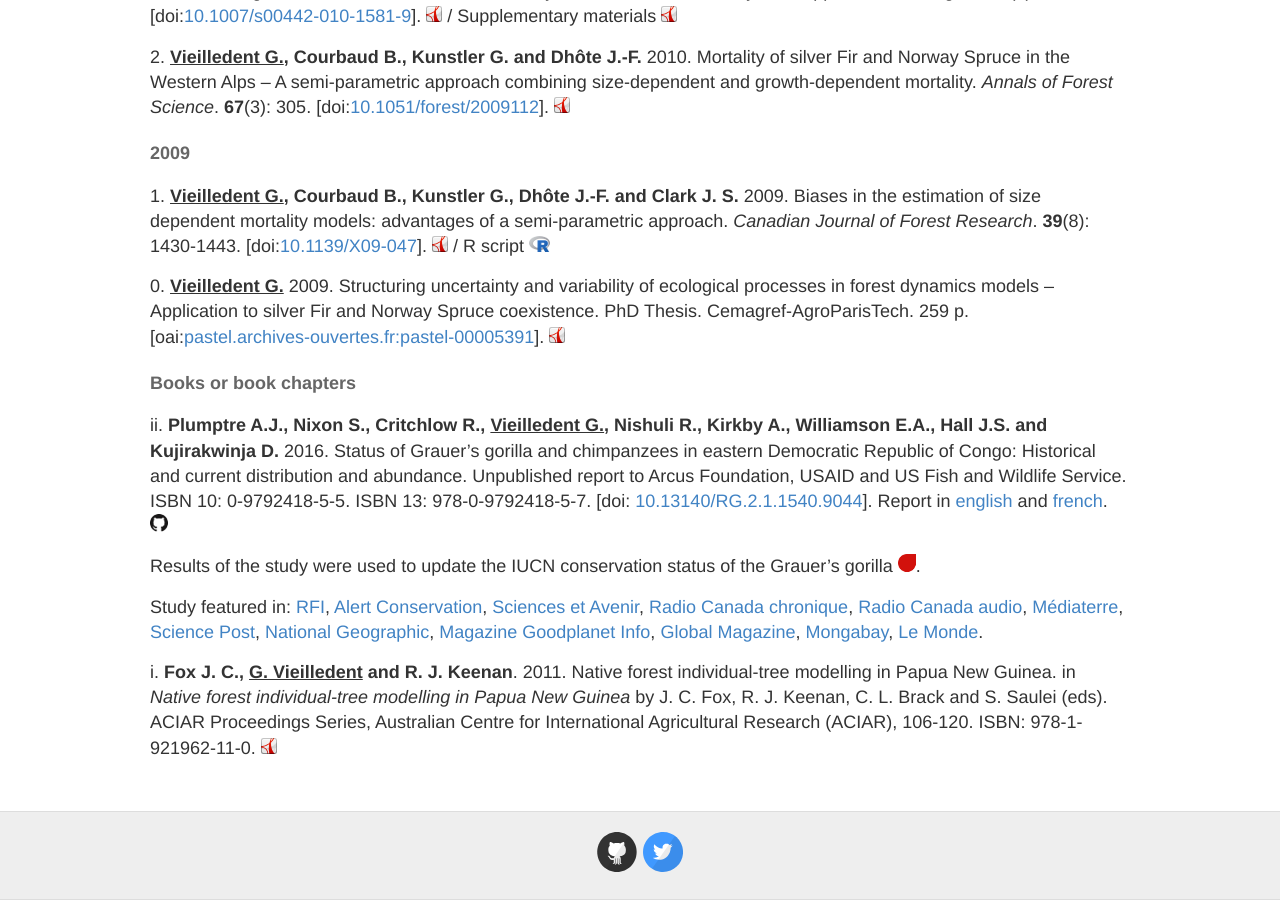
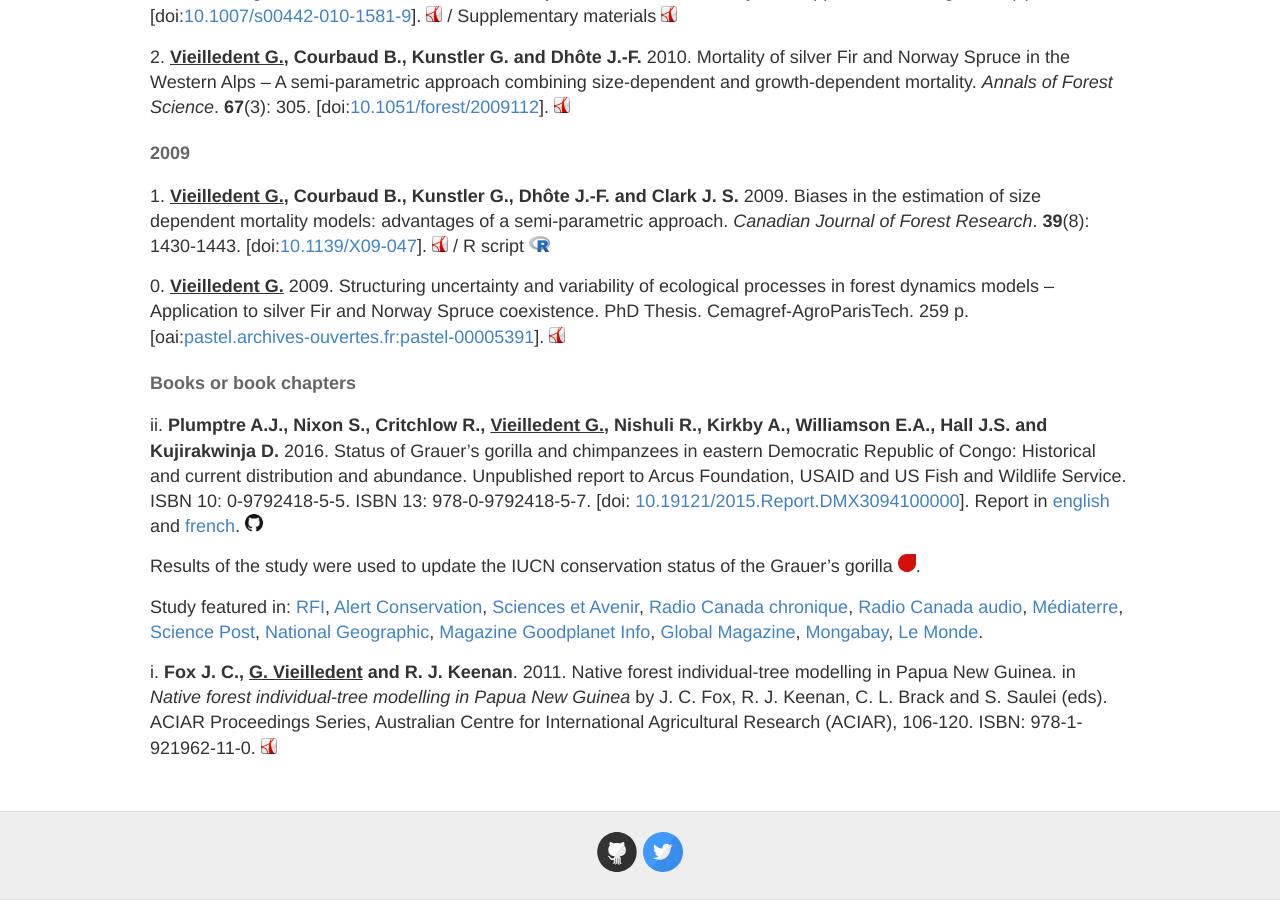
Before and after one commit to ghislainv/ghislainv.github.io, a Jekyll site: the page built from publications.md, in a window 1280 px wide and 900 px high, scrolled down 3839 px. Built offline with Jekyll 4.4.1, drawn with Linux system fonts in a browser that asks for light colours.

Commit message:
Update doi Grauer's gorilla

```diff
--- a/publications.md
+++ b/publications.md
@@ -230,7 +230,7 @@ coexistence. PhD Thesis. Cemagref-AgroParisTech. 259 p. \[oai:[pastel.archives-o
 #### Books or book chapters
 
 ii\. **Plumptre A.J., Nixon S., Critchlow R., <span style="text-decoration: underline;">Vieilledent G.</span>, Nishuli R., Kirkby A., Williamson E.A., Hall J.S. and Kujirakwinja D.** 2016. Status of Grauer's gorilla and chimpanzees in eastern Democratic Republic of Congo: Historical and current distribution and abundance. Unpublished report to Arcus Foundation, USAID and US Fish and Wildlife Service. ISBN 10: 0-9792418-5-5. ISBN 13: 978-0-9792418-5-7. \[doi:
-[10.13140/RG.2.1.1540.9044](http://dx.doi.org/10.13140/RG.2.1.1540.9044)\]. Report in [english](https://agritrop.cirad.fr/580036/2/Status%20of%20Grauers%20gorilla%20and%20eastern%20chimpanzee%20Report%20Final.pdf) and [french](https://agritrop.cirad.fr/580036/1/Statut%20du%20Gorille%20de%20Grauer%20et%20des%20Chimpanzes%20dans%20l%27est%20de%20la%20Republique%20Democratique%20du%20Congo%20Final.pdf). [![github](/images/logos/logo-github.png "github repository")](https://github.com/ghislainv/gorillas)
+[10.19121/2015.Report.DMX3094100000](http://dx.doi.org/10.19121/2015.Report.DMX3094100000)\]. Report in [english](https://agritrop.cirad.fr/580036/2/Status%20of%20Grauers%20gorilla%20and%20eastern%20chimpanzee%20Report%20Final.pdf) and [french](https://agritrop.cirad.fr/580036/1/Statut%20du%20Gorille%20de%20Grauer%20et%20des%20Chimpanzes%20dans%20l%27est%20de%20la%20Republique%20Democratique%20du%20Congo%20Final.pdf). [![github](/images/logos/logo-github.png "github repository")](https://github.com/ghislainv/gorillas)
 
 Results of the study were used to update the IUCN conservation status of the Grauer's gorilla [![redlist](/images/logos/logo-iucn.png "redlist")](http://www.iucnredlist.org/details/full/39995/0).
 
```
